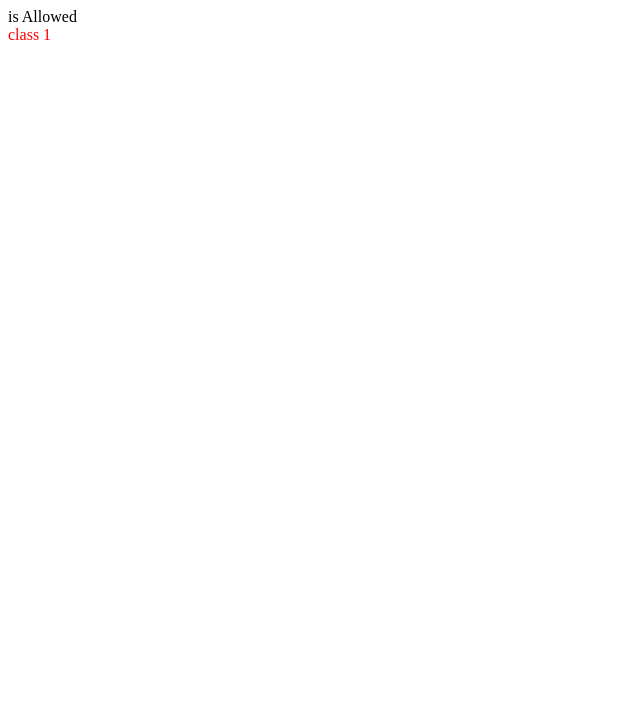
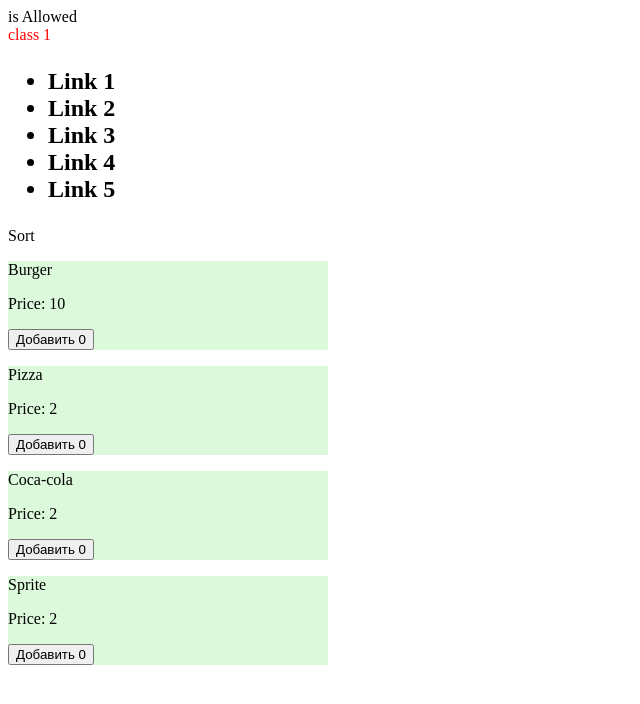
Before and after one commit to iusmanof/fastfood, a React (Vite) app: page /food in a window 1280 px wide. Shown: the top 704 px of the page, without its empty margins (0-640 px from the left). Built offline with nearby package versions, Linux system fonts and the light colour scheme.

Commit message:
feat: useState

```diff
--- /dev/null
+++ b/components/Categories.jsx
@@ -0,0 +1,22 @@
+// import React from "react"
+
+import { useState } from "react";
+
+const Categories = () => {
+
+  return (
+    <>
+      <h2>
+        <ul>
+          <li>Link 1</li>
+          <li>Link 2</li>
+          <li>Link 3</li>
+          <li>Link 4</li>
+          <li>Link 5</li>
+        </ul>
+      </h2>
+    </>
+  );
+};
+
+export default Categories;
--- /dev/null
+++ b/components/FastFoodItem.jsx
@@ -0,0 +1,16 @@
+import React, { useState } from "react";
+import "../style/FastFoodItem.scss";
+
+function FastFoodItem({ title, price }) {
+  const [pizzaCount, setPizzaCount] = useState(0);
+
+  return (
+    <div className="food-block">
+      <p>{title}</p>
+      <p>Price: {price}</p>
+      <button onClick={() => { setPizzaCount( pizzaCount + 1)}}>Добавить {pizzaCount}</button>
+    </div>
+  );
+}
+
+export default FastFoodItem;
--- /dev/null
+++ b/components/Sort.jsx
@@ -0,0 +1,6 @@
+
+function Sort(){
+    return<>Sort</>
+}
+
+export default Sort;
--- a/src/App.jsx
+++ b/src/App.jsx
@@ -1,10 +1,21 @@
 import Header from "../components/Header";
+import Categories from "../components/Categories";
+import Sort from "../components/Sort";
+import FastFoodItem from "../components/FastFoodItem";
+
 import "./App.css";
 
 function App() {
   return (
     <div>
       <Header isAllowed />
+      <Categories />
+      <Sort />
+
+      <FastFoodItem title="Burger" price={10} />
+      <FastFoodItem title="Pizza" price={2}/>
+      <FastFoodItem title="Coca-cola" price={2}/>
+      <FastFoodItem title="Sprite" price={2}/>
     </div>
   );
 }
--- /dev/null
+++ b/style/FastFoodItem.scss
@@ -0,0 +1,5 @@
+.food-block{
+    border: 1ps solid red;
+    background-color: rgba($color: #a8f0a6, $alpha: 0.4);
+    width: 20em;
+}
```
